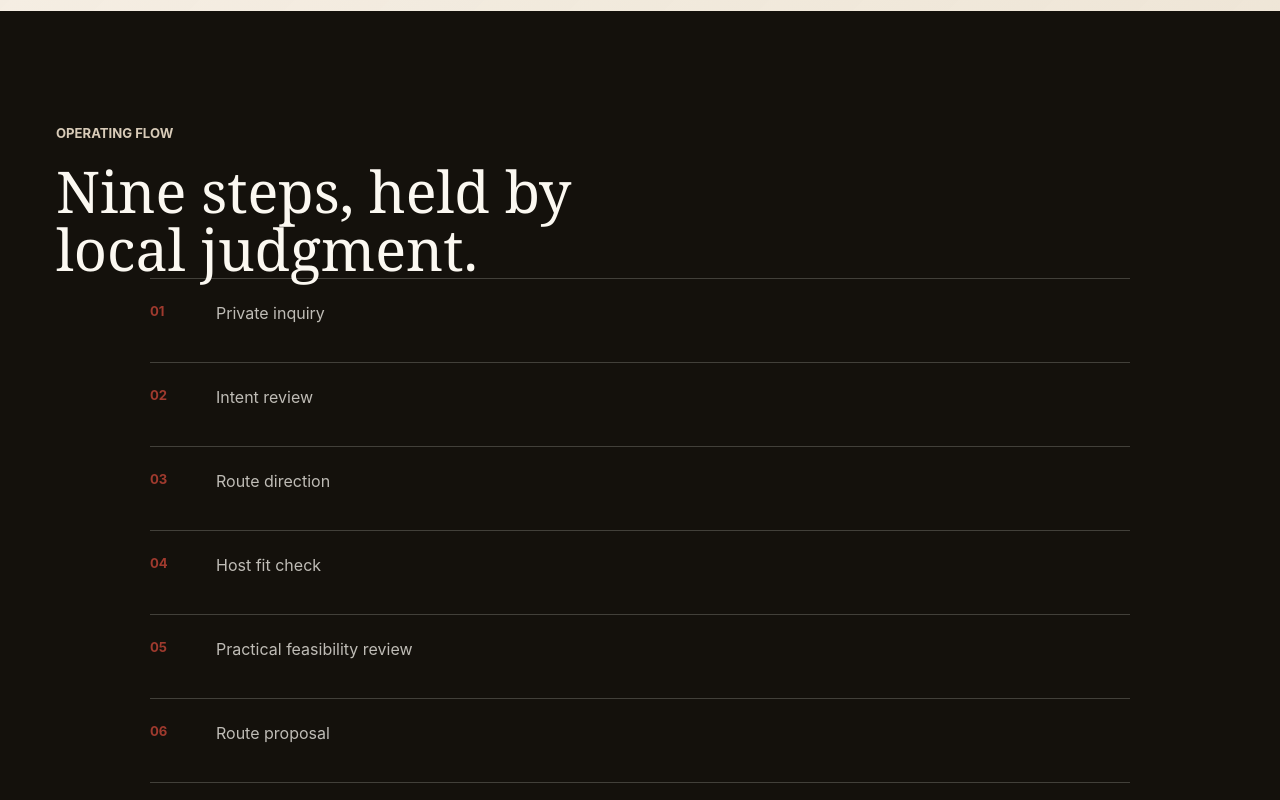
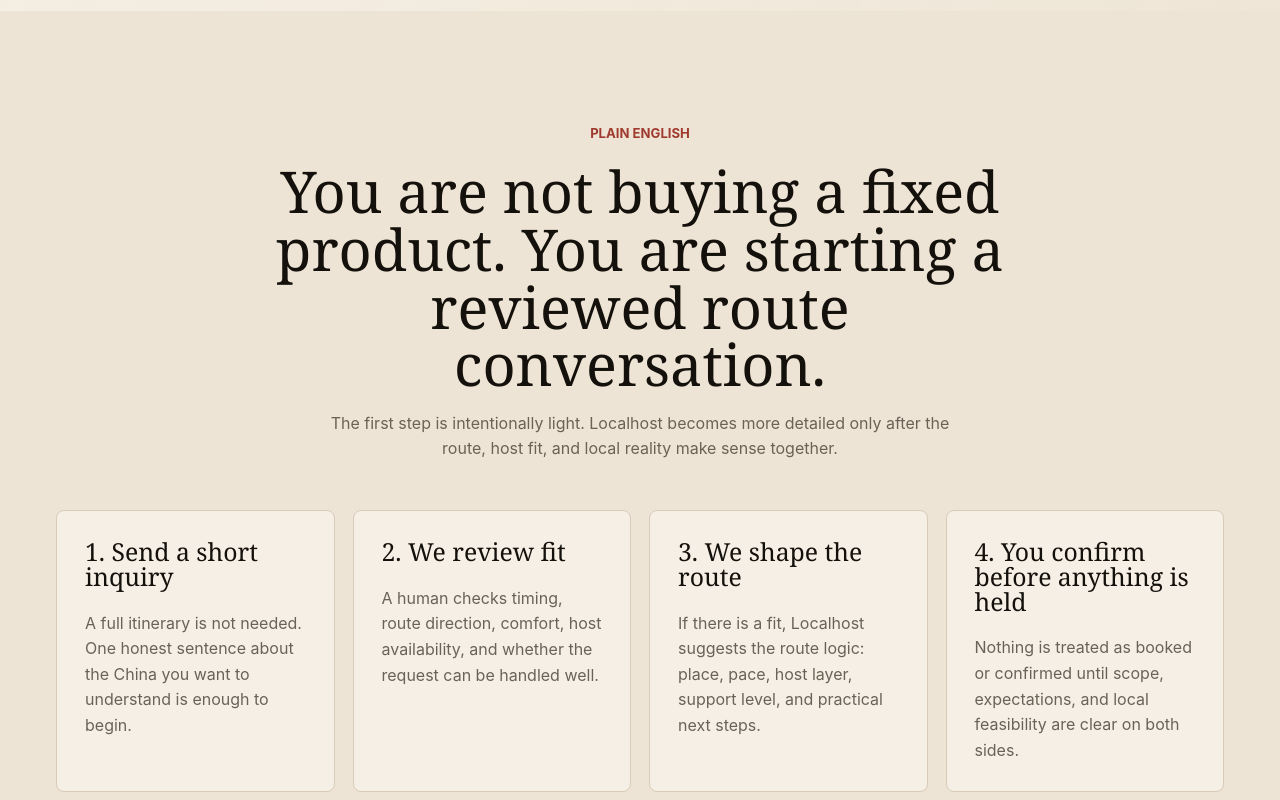
Before and after one commit to luckyericyao/localhostchinav1, a Next.js app: page /how-it-works in a window 1280 px wide. Shown: the part 700-1500 px from the top of the page. Built offline with nearby package versions, Linux system fonts and the light colour scheme.

Commit message:
Clarify route review process

```diff
--- a/app/how-it-works/page.tsx
+++ b/app/how-it-works/page.tsx
@@ -21,6 +21,29 @@
   "Local support",
   "Post-route feedback",
   "Future relationship / Host Credits"
+];
+
+const simpleFlow = [
+  {
+    title: "1. Send a short inquiry",
+    copy:
+      "A full itinerary is not needed. One honest sentence about the China you want to understand is enough to begin."
+  },
+  {
+    title: "2. We review fit",
+    copy:
+      "A human checks timing, route direction, comfort, host availability, and whether the request can be handled well."
+  },
+  {
+    title: "3. We shape the route",
+    copy:
+      "If there is a fit, Localhost suggests the route logic: place, pace, host layer, support level, and practical next steps."
+  },
+  {
+    title: "4. You confirm before anything is held",
+    copy:
+      "Nothing is treated as booked or confirmed until scope, expectations, and local feasibility are clear on both sides."
+  }
 ];
 
 const reviewFactors = [
@@ -64,10 +87,30 @@
           </div>
         </section>
 
+        <section className="section section--stone">
+          <div className="section-heading section-heading--center">
+            <p className="eyebrow">Plain English</p>
+            <h2>You are not buying a fixed product. You are starting a reviewed route conversation.</h2>
+            <p>
+              The first step is intentionally light. Localhost becomes more
+              detailed only after the route, host fit, and local reality make
+              sense together.
+            </p>
+          </div>
+          <div className="support-card-grid">
+            {simpleFlow.map((item) => (
+              <article className="support-detail-card" key={item.title}>
+                <h3>{item.title}</h3>
+                <p>{item.copy}</p>
+              </article>
+            ))}
+          </div>
+        </section>
+
         <section className="section section--dark">
           <div className="section-heading">
             <p className="eyebrow">Operating Flow</p>
-            <h2>Nine steps, held by local judgment.</h2>
+            <h2>The fuller operating view, held by local judgment.</h2>
           </div>
           <ol className="rhythm-list rhythm-list--dark">
             {operatingFlow.map((item) => (
```
